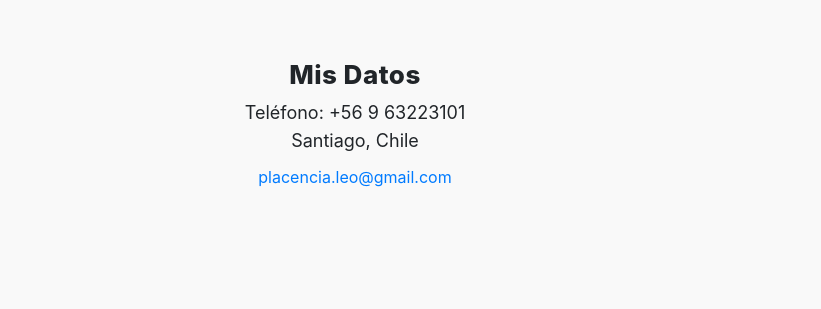
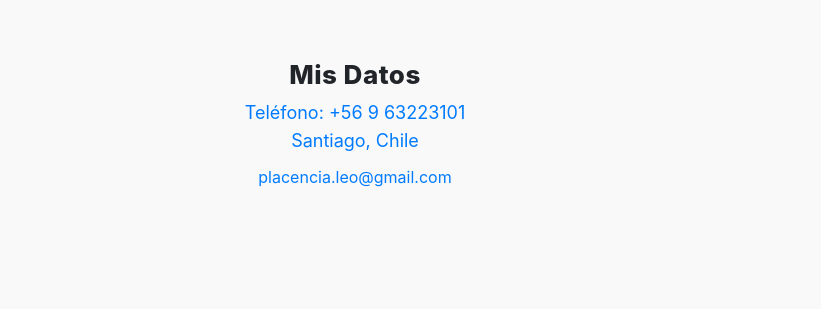
Before and after one commit to leoplacencia/leoplacencia.github.io, a plain HTML site: page index.html in a window 1280 px wide. Shown: the part 3294-3603 px from the top of the page, 0-821 px from the left. Drawn offline with Linux system fonts and the light colour scheme; files whose address does not match are found by name.

Commit message:
Update index.html

```diff
--- a/index.html
+++ b/index.html
@@ -250,11 +250,12 @@
 
 								<div class="desc">
 										<h2 class="">Mis Datos</h2>
-										<p>
+										<p><a href="tel:+56963223101">
 											Teléfono: +56 9 63223101
 											<br/>
 											Santiago, Chile
-										</p>
+
+										</a></p>
 										<a href="mailto:placencia.leo@gmail.com" class="more">placencia.leo@gmail.com</a>
 										<br/>
 										<br/>
```
